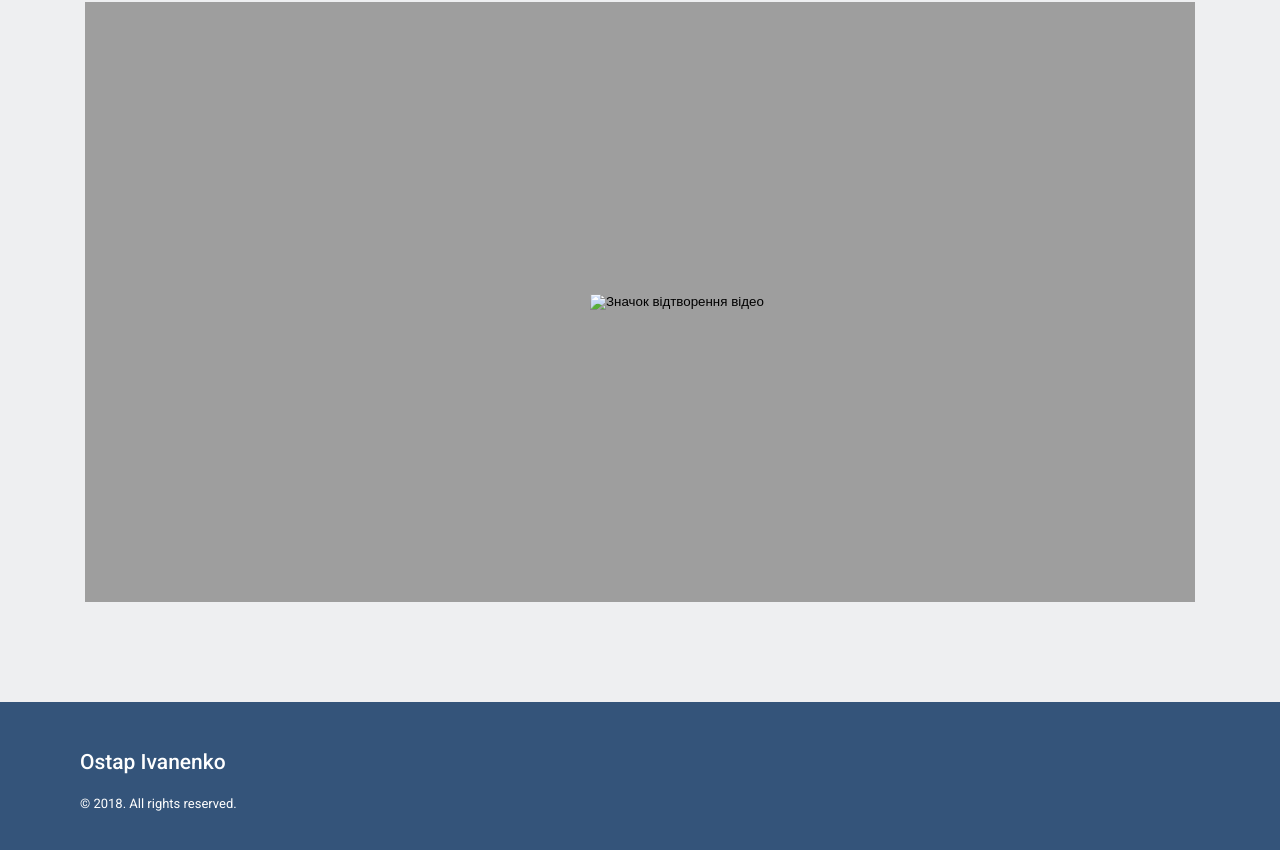
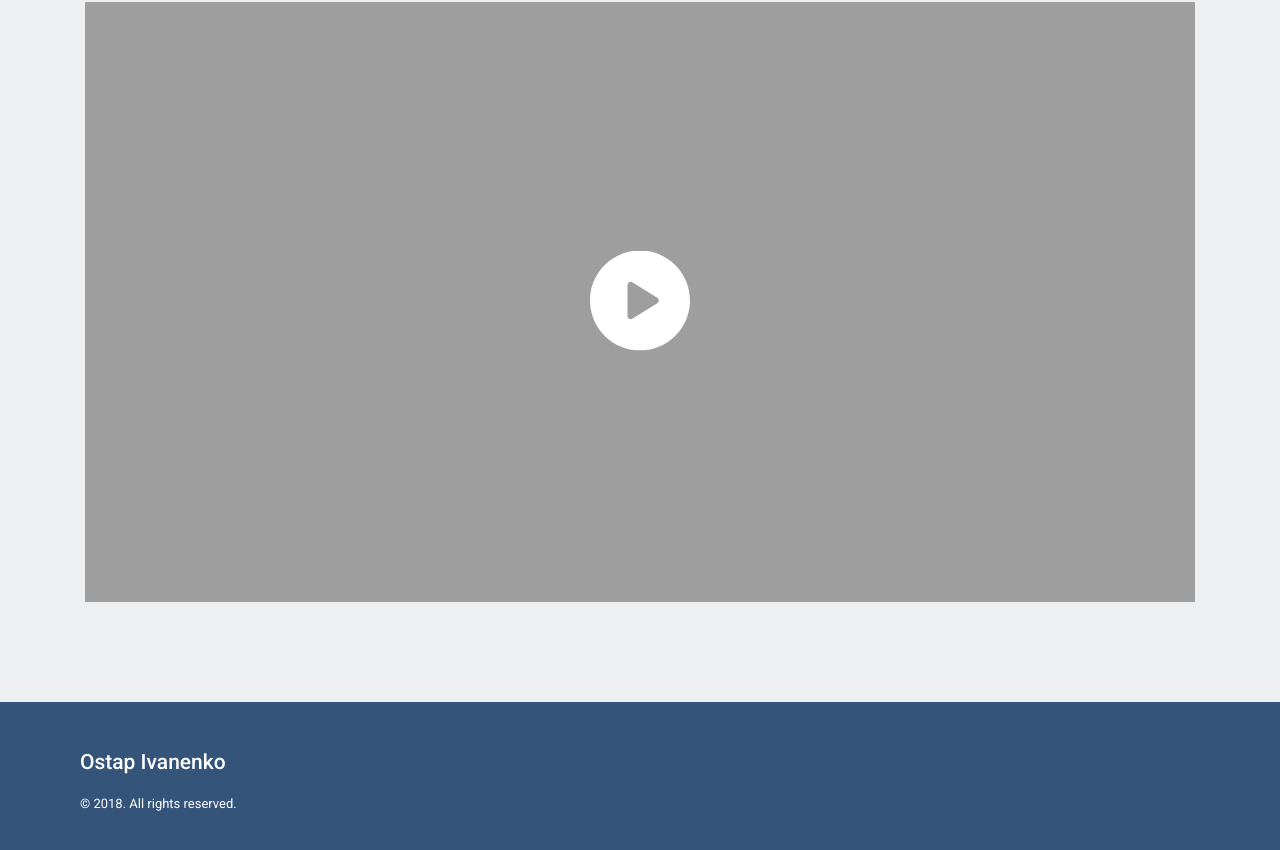
Before and after one commit to OleksaArt/Simple-Site, a plain HTML site: page index.html in a window 1280 px wide. Shown: the part 1647-2497 px from the top of the page. Drawn offline with Linux system fonts and the light colour scheme; the site is published under a folder, as on GitHub Pages, so addresses that start at the root find nothing; files whose address does not match are found by name.

Commit message:
Update img

```diff
--- a/index.html
+++ b/index.html
@@ -113,7 +113,7 @@
                 <img src="./imeges/video-image.png" alt="Зображення відео">
 
                 <button class="btn-play-video">
-                    <img src="/imeges/play-btn.svg" alt="Значок відтворення відео">
+                    <img src="./imeges/play-btn.svg" alt="Значок відтворення відео">
                 </button>
             </div>
 
```
